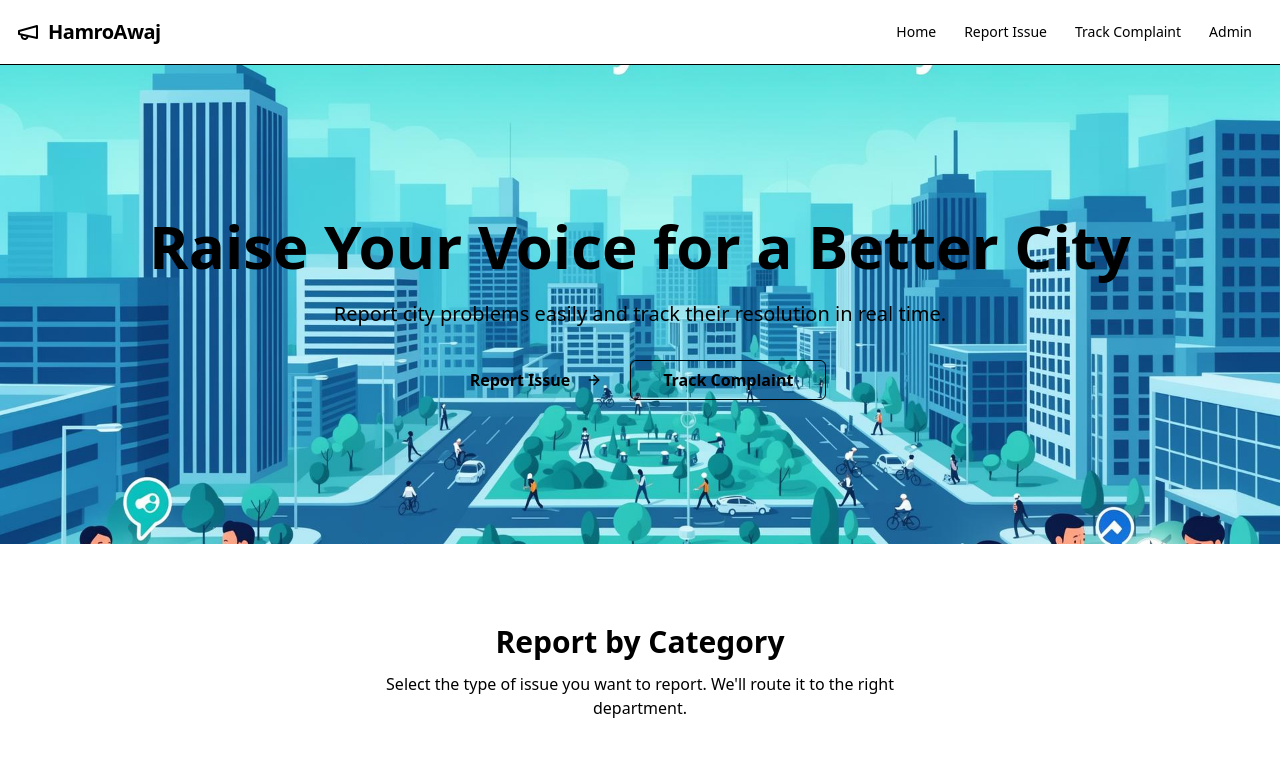
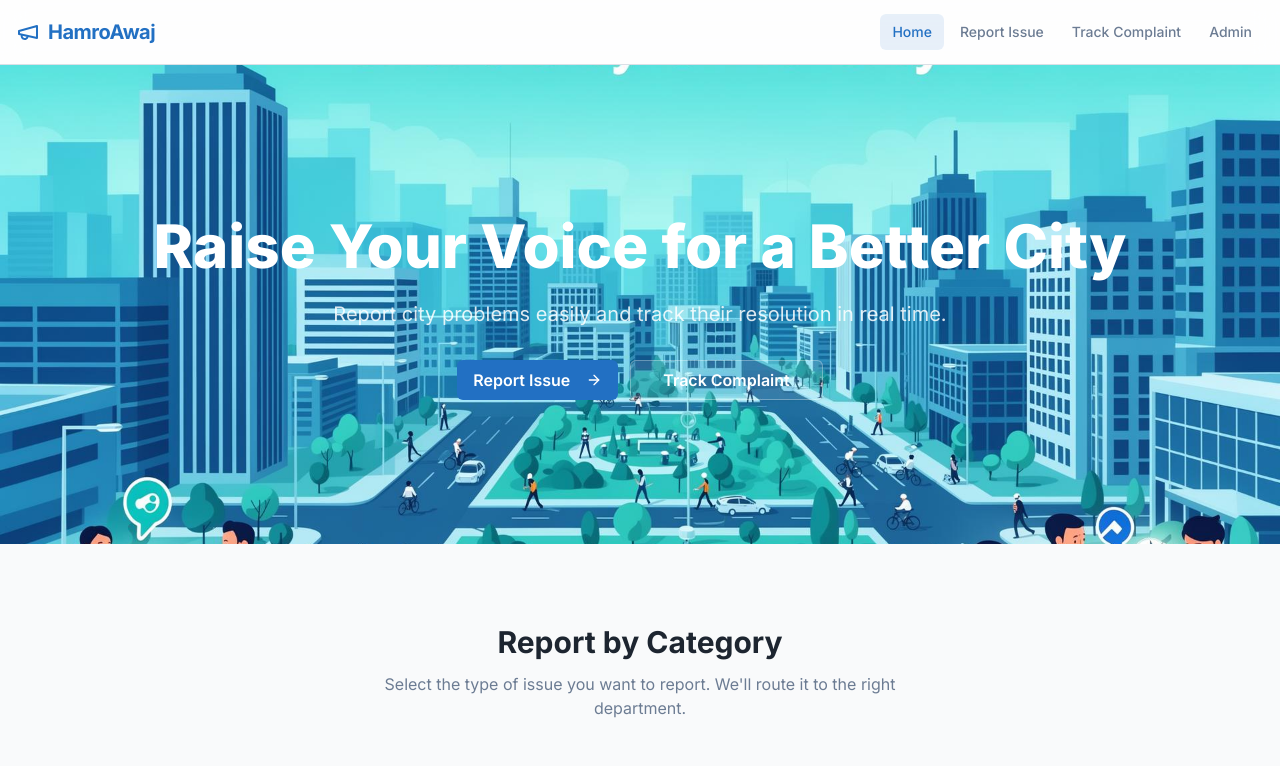
Before and after one commit to JungRoshan/protobytes-2.0-team--BEI-BEAST-, a React app in the folder frontend/: page / in a window 1280 px wide. Shown: the top 766 px of the page. Built offline with nearby package versions, Linux system fonts and the light colour scheme; the HTML template or start-up script is replaced by a standard one.

Commit message:
feat: added css

```diff
--- a/frontend/src/index.css
+++ b/frontend/src/index.css
@@ -1 +1,86 @@
+/* 1. External imports MUST be first */
+@import url('https://fonts.googleapis.com/css2?family=Inter:wght@400;500;600;700;800&display=swap');
+
+/* 2. Tailwind import second */
 @import "tailwindcss";
+
+/* 3. Map your variables to Tailwind utilities in the @theme block */
+@theme {
+  --color-background: hsl(var(--background));
+  --color-foreground: hsl(var(--foreground));
+
+  --color-card: hsl(var(--card));
+  --color-card-foreground: hsl(var(--card-foreground));
+
+  --color-popover: hsl(var(--popover));
+  --color-popover-foreground: hsl(var(--popover-foreground));
+
+  --color-primary: hsl(var(--primary));
+  --color-primary-foreground: hsl(var(--primary-foreground));
+
+  --color-secondary: hsl(var(--secondary));
+  --color-secondary-foreground: hsl(var(--secondary-foreground));
+
+  --color-muted: hsl(var(--muted));
+  --color-muted-foreground: hsl(var(--muted-foreground));
+
+  --color-accent: hsl(var(--accent));
+  --color-accent-foreground: hsl(var(--accent-foreground));
+
+  --color-destructive: hsl(var(--destructive));
+  --color-destructive-foreground: hsl(var(--destructive-foreground));
+
+  --color-border: hsl(var(--border));
+  --color-input: hsl(var(--input));
+  --color-ring: hsl(var(--ring));
+
+  --radius-lg: var(--radius);
+
+  --font-sans: "Inter", ui-sans-serif, system-ui, sans-serif;
+}
+
+/* 4. Define your HSL values in the base layer */
+@layer base {
+  :root {
+    --background: 210 20% 98%;
+    --foreground: 215 25% 15%;
+    --card: 0 0% 100%;
+    --card-foreground: 215 25% 15%;
+    --popover: 0 0% 100%;
+    --popover-foreground: 215 25% 15%;
+    --primary: 211 70% 45%;
+    --primary-foreground: 0 0% 100%;
+    --secondary: 174 55% 42%;
+    --secondary-foreground: 0 0% 100%;
+    --muted: 210 20% 94%;
+    --muted-foreground: 215 15% 50%;
+    --accent: 174 55% 42%;
+    --accent-foreground: 0 0% 100%;
+    --destructive: 0 72% 51%;
+    --destructive-foreground: 0 0% 100%;
+    --border: 214 20% 88%;
+    --input: 214 20% 88%;
+    --ring: 211 70% 45%;
+    --radius: 0.625rem;
+  }
+
+  .dark {
+    --background: 215 25% 10%;
+    --foreground: 210 20% 94%;
+    --card: 215 25% 13%;
+    --card-foreground: 210 20% 94%;
+    --primary: 211 70% 55%;
+    --border: 217.2 32.6% 17.5%;
+    /* Add other dark mode overrides as needed */
+  }
+}
+
+/* 5. Apply the utilities */
+@layer base {
+  * {
+    @apply border-border;
+  }
+  body {
+    @apply bg-background text-foreground antialiased;
+  }
+}
```
